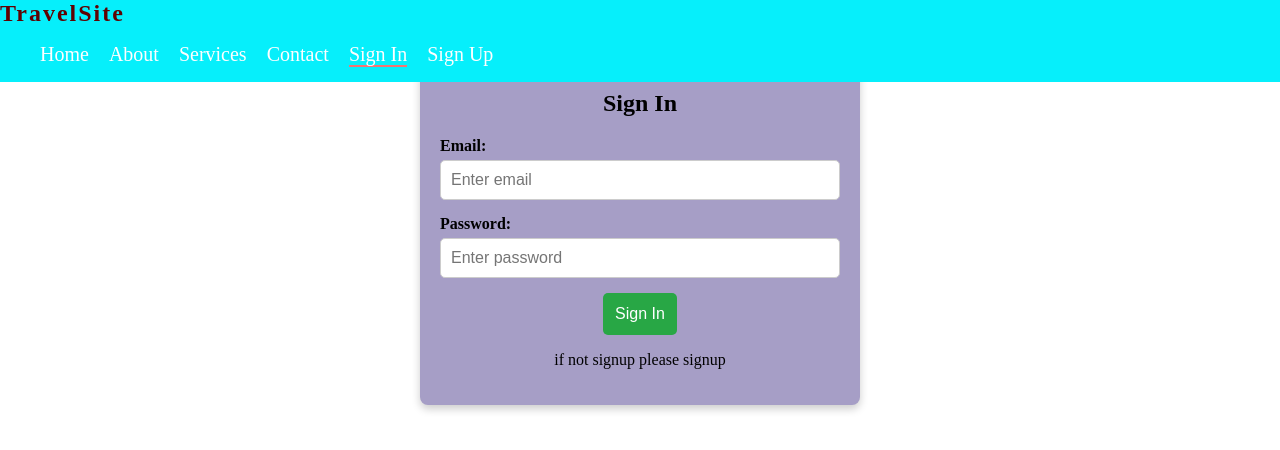
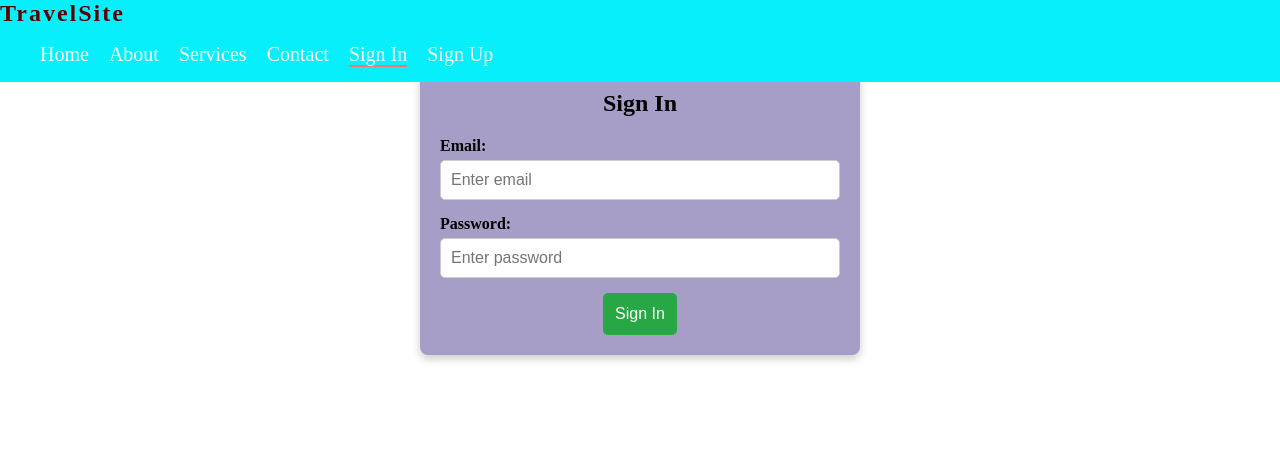
Before and after one commit to charanrajsp/travelingwebapp, a React (Vite) app: page /signin in a window 1280 px wide. Shown: the top 450 px of the page. Built offline with nearby package versions, Linux system fonts and the light colour scheme.

Commit message:
Update SignIn.jsx

```diff
--- a/src/page/SignIn.jsx
+++ b/src/page/SignIn.jsx
@@ -36,7 +36,7 @@ const SignIn = () => {
       </div>
 
       <button className="signin-btn" onClick={handleSignIn}>Sign In</button>
-<p>if not signup please signup</p>
+
       <ToastContainer position="top-right" autoClose={2000} />
     </div>
   );
```
